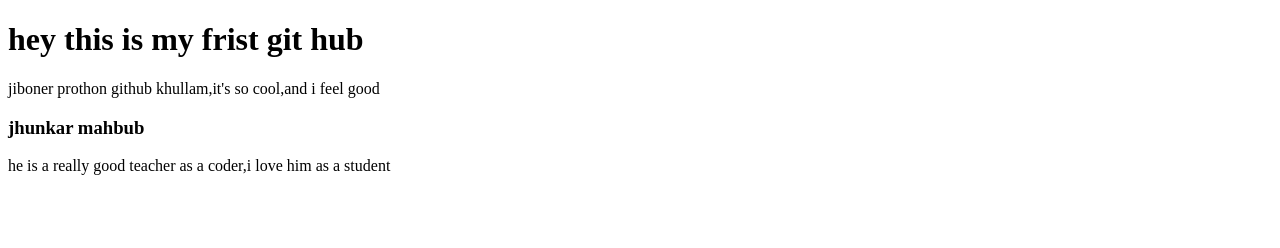
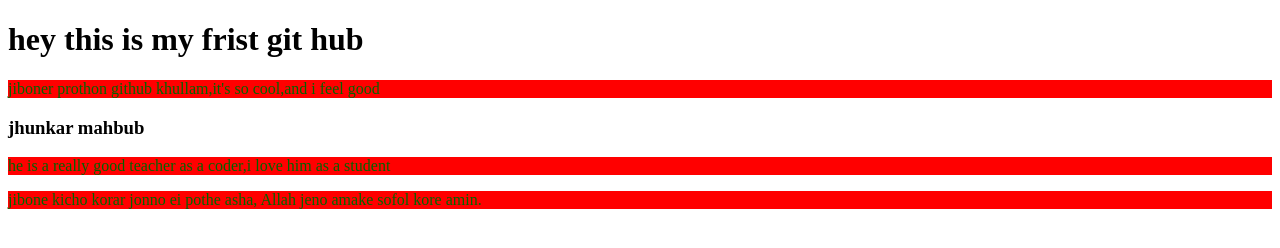
Before and after one commit to abdullhsharker/ab-repo, a plain HTML site: page index.html in a window 1280 px wide. Drawn offline with Linux system fonts and the light colour scheme.

Commit message:
style added

```diff
--- a/index.html
+++ b/index.html
@@ -5,11 +5,13 @@
     <meta http-equiv="X-UA-Compatible" content="IE=edge">
     <meta name="viewport" content="width=device-width, initial-scale=1.0">
     <title>my git hub repo</title>
+    <link rel="stylesheet" href="style.css">
 </head>
 <body>
     <h1>hey this is my frist git hub</h1>
     <p>jiboner prothon github khullam,it's so cool,and i feel good</p>
     <h3>jhunkar mahbub</h3>
     <p>he is a really good teacher as a coder,i love him as a student</p>
+    <p>jibone kicho korar jonno ei pothe asha, Allah jeno amake sofol kore amin.</p>
 </body>
 </html>
--- /dev/null
+++ b/style.css
@@ -0,0 +1,4 @@
+p{
+    color: darkgreen;
+    background-color: red;
+}
```
